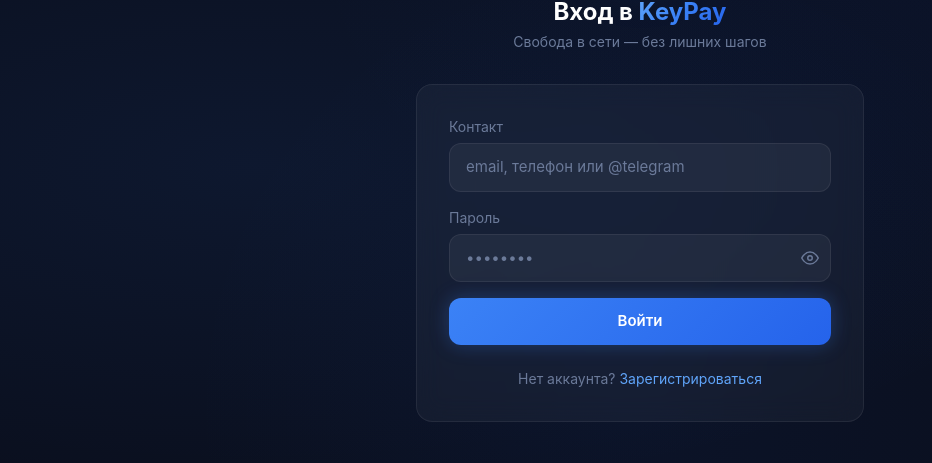
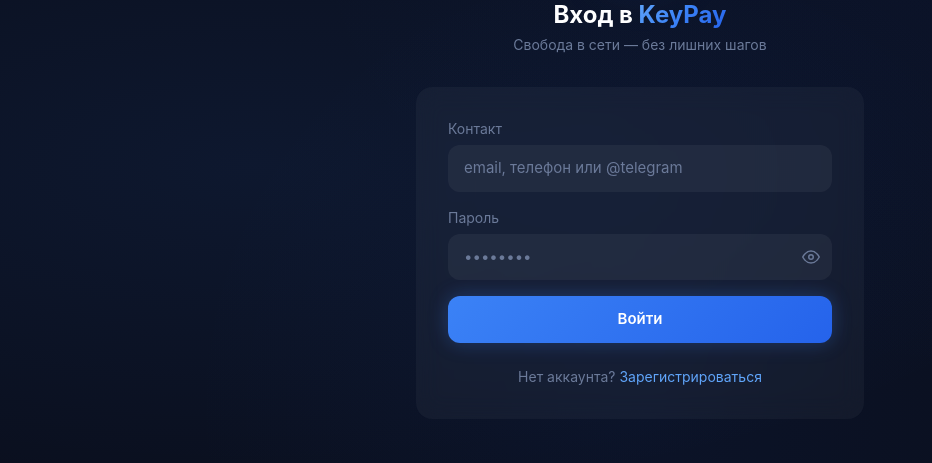
Before and after one commit to donsdesmages/vpn-browser, a Next.js app: page /login in a window 1280 px wide. Shown: the part 235-698 px from the top of the page, without its empty margins (0-932 px from the left). Built offline with nearby package versions, Linux system fonts and the light colour scheme; no server answers.

Commit message:
Remove all borders from glass cards and input fields

```diff
--- a/src/app/globals.css
+++ b/src/app/globals.css
@@ -41,7 +41,6 @@ body {
 /* Glass card */
 .glass {
   background: var(--bg-card);
-  border: 1px solid var(--border);
   backdrop-filter: blur(12px);
   -webkit-backdrop-filter: blur(12px);
 }
@@ -129,7 +128,7 @@ body {
 /* Input */
 .input-field {
   background: rgba(255, 255, 255, 0.05);
-  border: 1px solid rgba(255, 255, 255, 0.07);
+  border: none;
   color: var(--text-primary);
   transition: border-color 0.3s, box-shadow 0.3s;
   outline: none;
```
